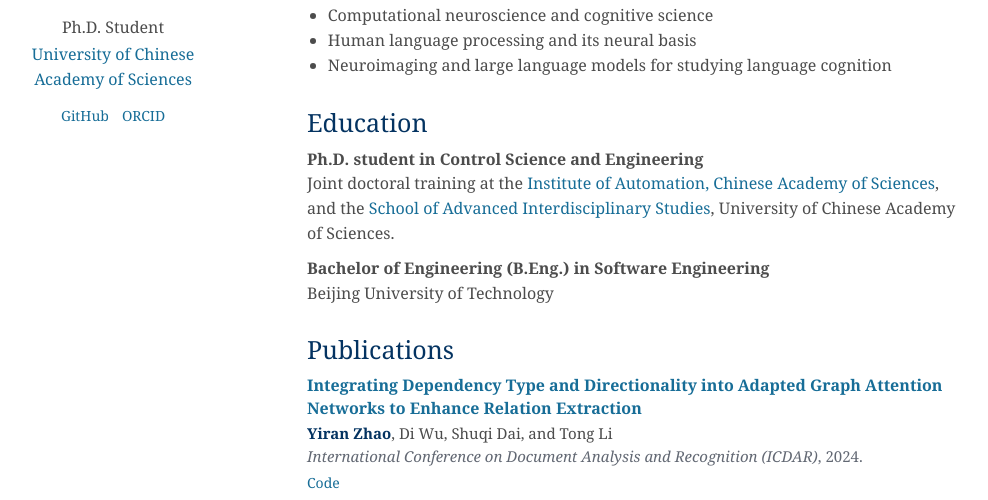
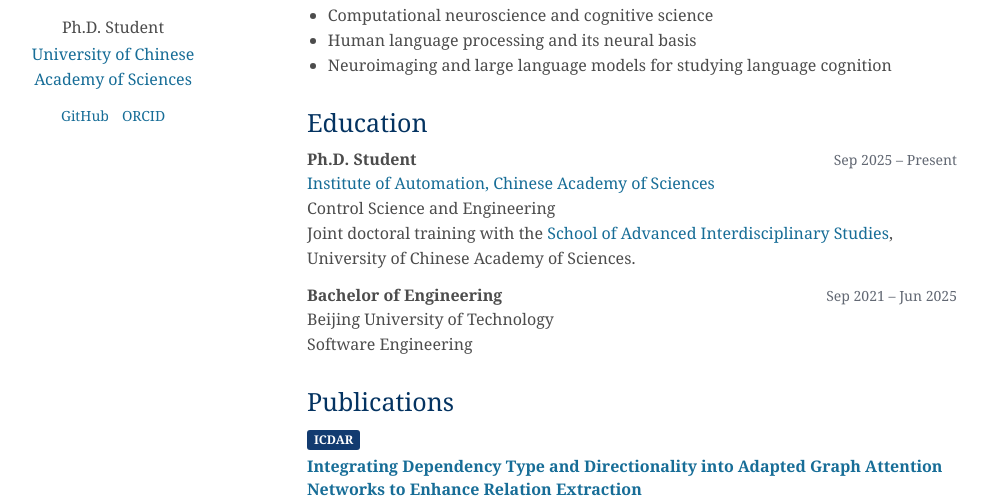
Before and after one commit to AuroraZoer/aurorazoer.github.io, a plain HTML site: page index.html in a window 1280 px wide. Shown: the part 269-769 px from the top of the page, without its empty margins (163-1151 px from the left). Drawn offline with Linux system fonts and the light colour scheme.

Commit message:
Refactor education section with list and styles
Refactored education section to use a list format with improved styling and structure. Added CSS classes for better layout and readability.

```diff
--- a/index.html
+++ b/index.html
@@ -97,7 +97,28 @@
     }
 
     section p { margin: 0; }
-    .education p + p { margin-top: 10px; }
+
+    .education-list {
+      display: grid;
+      gap: 12px;
+      margin: 0;
+      padding: 0;
+      list-style: none;
+    }
+
+    .education-heading {
+      display: flex;
+      justify-content: space-between;
+      align-items: baseline;
+      gap: 12px;
+    }
+
+    .education-dates {
+      color: var(--muted);
+      font-size: 14px;
+      white-space: nowrap;
+    }
+
     .interests { margin: 0; padding-left: 1.3em; }
 
     .works {
@@ -111,6 +132,19 @@
     .works li + li {
       padding-top: 14px;
       border-top: 1px solid var(--rule);
+    }
+
+
+    .publication-label {
+      display: inline-block;
+      margin-bottom: 5px;
+      padding: 2px 7px;
+      border-radius: 3px;
+      background: #123b70;
+      color: #fff;
+      font-size: 12px;
+      font-weight: bold;
+      line-height: 1.35;
     }
 
     .work-title {
@@ -172,29 +206,47 @@
         </ul>
       </section>
 
-      <section class="education" aria-labelledby="education">
+      <section aria-labelledby="education">
         <h2 id="education">Education</h2>
-        <p><strong>Ph.D. student in Control Science and Engineering</strong><br>
-          Joint doctoral training at the <a href="https://english.ia.cas.cn/">Institute of Automation, Chinese Academy of Sciences</a>, and the <a href="https://sais.ucas.ac.cn/">School of Advanced Interdisciplinary Studies</a>, University of Chinese Academy of Sciences.</p>
-        <p><strong>Bachelor of Engineering (B.Eng.) in Software Engineering</strong><br>
-          Beijing University of Technology</p>
+        <ul class="education-list">
+          <li>
+            <div class="education-heading">
+              <strong>Ph.D. Student</strong>
+              <span class="education-dates"><time datetime="2025-09">Sep 2025</time> – Present</span>
+            </div>
+            <p><a href="https://english.ia.cas.cn/">Institute of Automation, Chinese Academy of Sciences</a></p>
+            <p>Control Science and Engineering</p>
+            <p>Joint doctoral training with the <a href="https://sais.ucas.ac.cn/">School of Advanced Interdisciplinary Studies</a>, University of Chinese Academy of Sciences.</p>
+          </li>
+          <li>
+            <div class="education-heading">
+              <strong>Bachelor of Engineering</strong>
+              <span class="education-dates"><time datetime="2021-09">Sep 2021</time> – <time datetime="2025-06">Jun 2025</time></span>
+            </div>
+            <p>Beijing University of Technology</p>
+            <p>Software Engineering</p>
+          </li>
+        </ul>
       </section>
 
       <section aria-labelledby="publications">
         <h2 id="publications">Publications</h2>
         <ul class="works">
           <li>
+            <span class="publication-label">ICDAR</span>
             <h3 class="work-title"><a href="https://doi.org/10.1007/978-3-031-70546-5_17">Integrating Dependency Type and Directionality into Adapted Graph Attention Networks to Enhance Relation Extraction</a></h3>
             <p class="authors"><strong>Yiran Zhao</strong>, Di Wu, Shuqi Dai, and Tong Li</p>
             <p class="venue"><em>International Conference on Document Analysis and Recognition (ICDAR)</em>, 2024.</p>
             <p class="work-links"><a href="https://github.com/AuroraZoer/DD-AGAT">Code</a></p>
           </li>
           <li>
+            <span class="publication-label">BDSC</span>
             <h3 class="work-title"><a href="https://doi.org/10.1007/978-981-97-5803-6_3">Network Analysis Reveals Regional Disparity in COVID-19 Policymaking</a></h3>
             <p class="authors"><strong>Yiran Zhao</strong>, Pengfei Zhao, Tianyi Luo, Jiaojiao Wang, and Zhidong Cao</p>
             <p class="venue"><em>China National Conference on Big Data and Social Computing (BDSC)</em>, 2024.</p>
           </li>
           <li>
+            <span class="publication-label">IJSEKE</span>
             <h3 class="work-title"><a href="https://doi.org/10.1142/S0218194024500049">A Novel Entity and Relation Joint Interaction Learning Approach for Entity Alignment</a></h3>
             <p class="authors">Di Wu, Tong Li, <strong>Yiran Zhao</strong>, Junrui Liu, Zifang Tang, and Zhen Yang</p>
             <p class="venue"><em>International Journal of Software Engineering and Knowledge Engineering</em>, 34(5), 821–843, 2024.</p>
```
